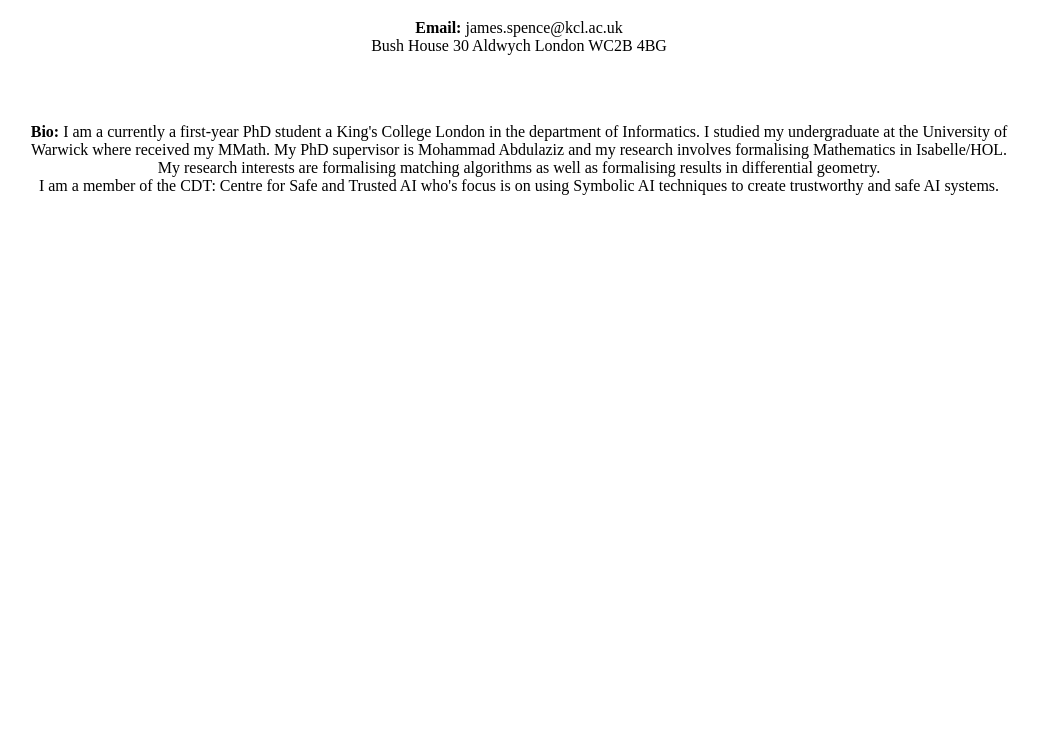
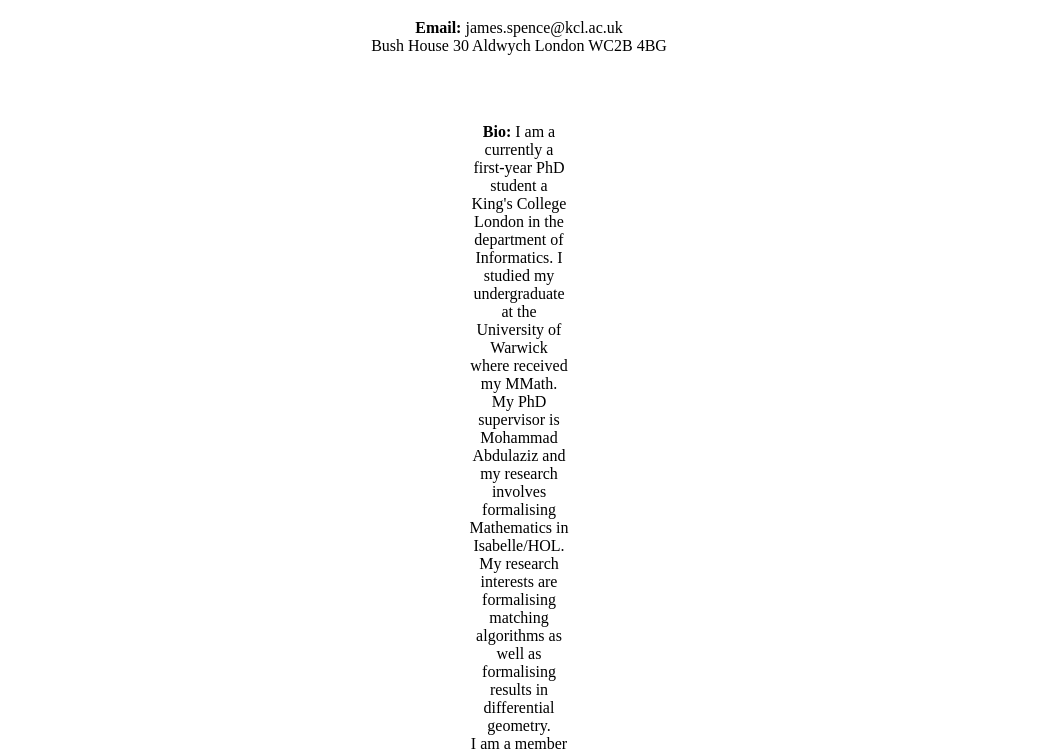
Before and after one commit to JamesFSpence/Personal-Website, a plain HTML site: page index.html in a window 1280 px wide. Shown: the part 61-812 px from the top of the page, without its empty margins (121-1160 px from the left). Drawn offline with Linux system fonts and the light colour scheme.

Commit message:
Update index.html

```diff
--- a/index.html
+++ b/index.html
@@ -6,7 +6,7 @@
     </head>
     <style>
         div {
-            max-width: 1000px;
+            max-width: 100px;
         }
     </style>
     <body>
```
